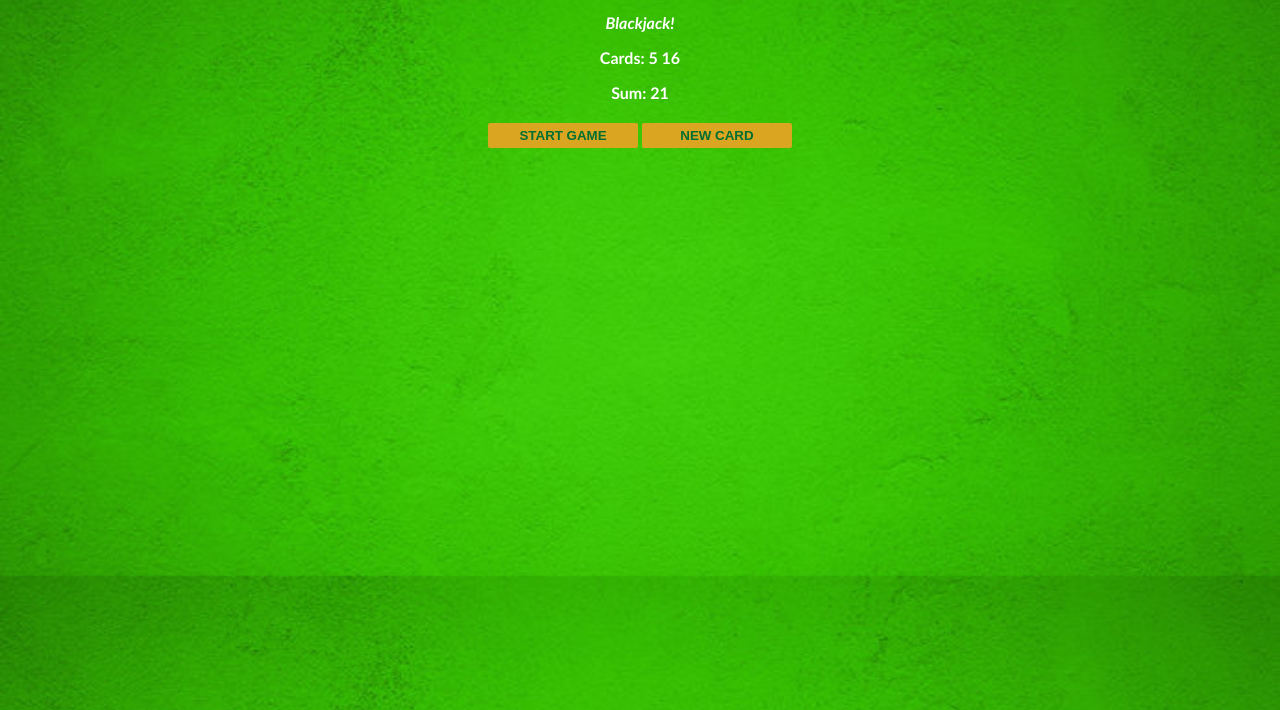
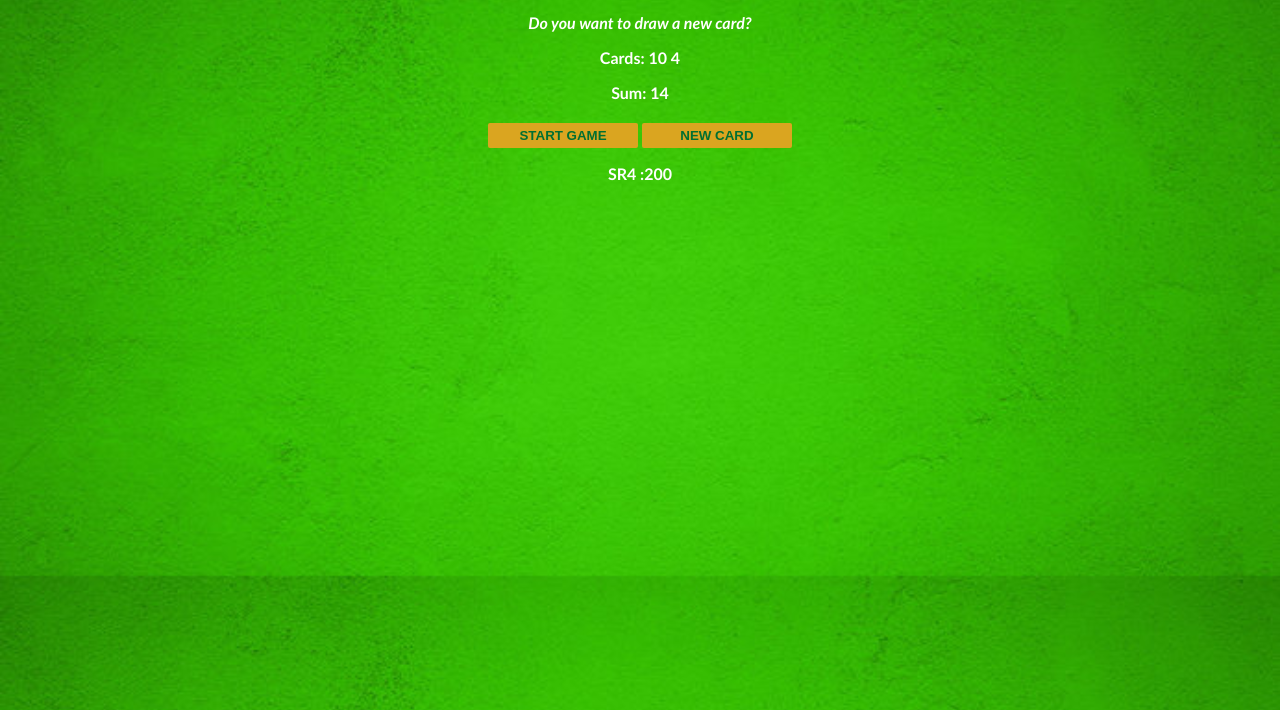
Before and after one commit to FardinAhmed3/Scrimba-JavaScript, a plain HTML site: page Scrimba/Blackjack Game/index.html in a window 1280 px wide. Both pictures are taken after a click on the element "Cards:". Shown: the part 90-800 px from the top of the page. Drawn offline with Linux system fonts and the light colour scheme.

Commit message:
Blackjack game complete

```diff
--- a/Scrimba/Blackjack Game/index.html
+++ b/Scrimba/Blackjack Game/index.html
@@ -12,6 +12,7 @@
         <p id="sum-el" onclick="startGame()">Sum:</p>
         <button onclick="startGame()">START GAME</button>
         <button onclick="newCard()">NEW CARD</button>
+        <p id="player-el"></p>
 
 
 
--- a/Scrimba/Blackjack Game/index.js
+++ b/Scrimba/Blackjack Game/index.js
@@ -1,42 +1,82 @@
-let firstCard=5
-let secondCard=16
+//Initialization step
 
-let sum=firstCard+secondCard
+let cards=[]
+let sum=0
 let hasBlackJack=false
-let isAlive=true
+let isAlive=false
 let message=""
 
-
+//Assigning elements
 let messageEl=document.getElementById("message-el")
 let sumEl=document.getElementById("sum-el")
 let cardsEl=document.getElementById("cards-el")
+let playerEl=document.getElementById("player-el")
+
+//Complex or Composite data type
+//Creating the player object
+let player= {
+    name: "SR4",
+    chips: 200
+}
+
+playerEl.textContent=player.name+" :"+player.chips
+
+function getRandomCard(){
+    let randomNumber=Math.floor(Math.random()*13)+1
+
+    if (randomNumber === 1){
+    return 11
+    } else if( randomNumber>10){
+    return 10
+    } else{
+    return randomNumber
+    }
+}
 
 
 function startGame(){
-    cardsEl.textContent="Cards: "+firstCard+" "+secondCard
+    isAlive=true
+    let firstCard=getRandomCard()
+    let secondCard=getRandomCard()
+    cards=[firstCard,secondCard]
+    sum=firstCard+secondCard
+    renderGame()
+}
+
+
+function renderGame(){
+    cardsEl.textContent="Cards: "
+        for (let i=0;i<cards.length;i++){
+        cardsEl.textContent+=cards[i]+ " "
+    }
+
     sumEl.textContent="Sum: "+sum
 
 
-    if(sum <=20){
+    if (sum <=20){
     message=("Do you want to draw a new card?")
-    } else if(sum === 21){
+    }
+    else if (sum === 21){
     message=("Blackjack!")
     hasBlackJack=true
     } else {
     message=("You're out!")
     isAlive=false
     }
-
     messageEl.textContent=message
-
 }
 
 function newCard(){
-    console.log("Drawing a new card from the deck!")
+    if(isAlive===true && hasBlackJack===false){
+        console.log("Drawing a new card from the deck!")
 
-    let thirdCard=3
-    sum+=thirdCard
-    console.log(sum)
+        let thirdCard=getRandomCard()
+        sum+=thirdCard
+        cards.push(thirdCard)
 
-    startGame()
+        renderGame()
+    } else{
+        messageEl.textContent="Game Over! You cannot draw more cards"
+    }
+
 }
```
